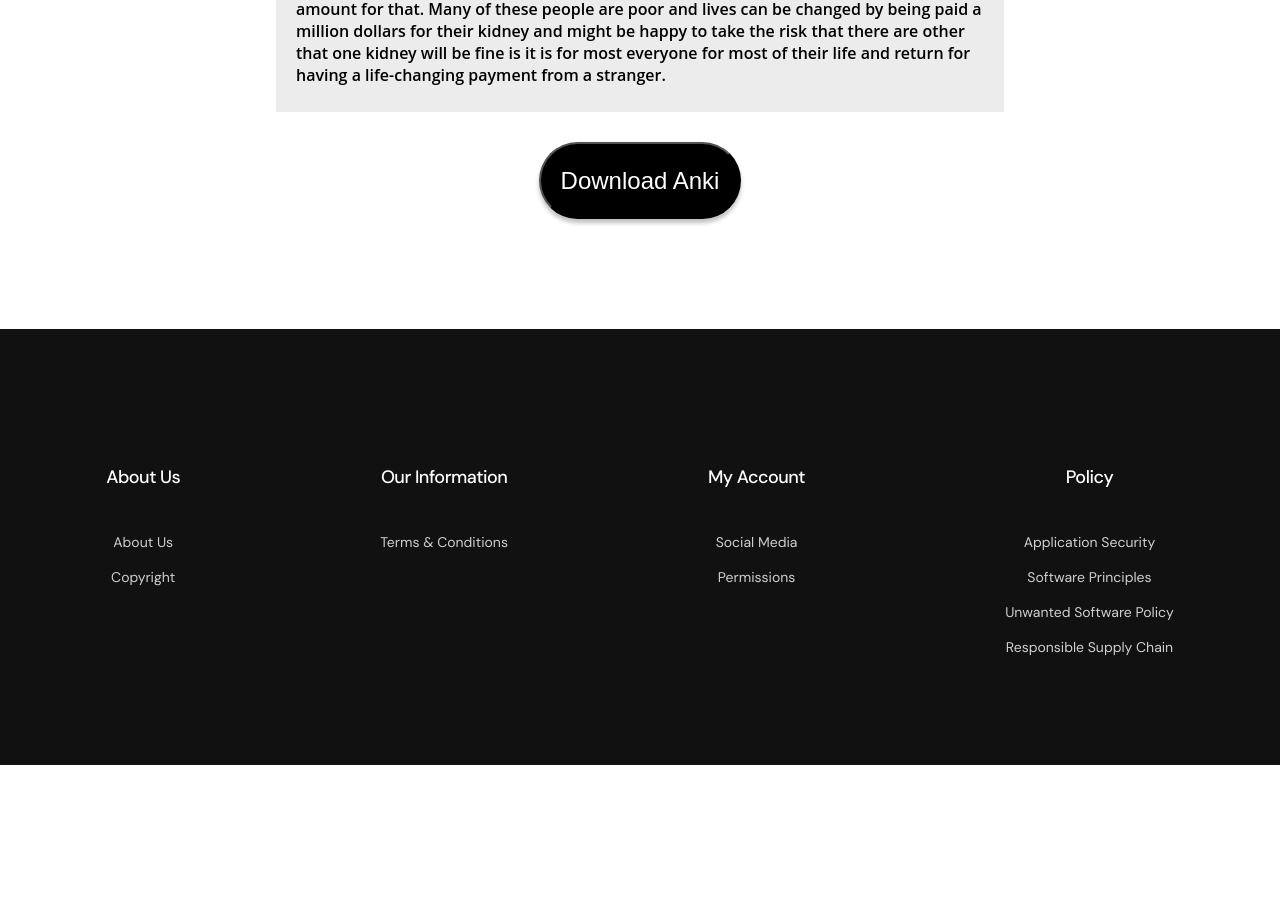
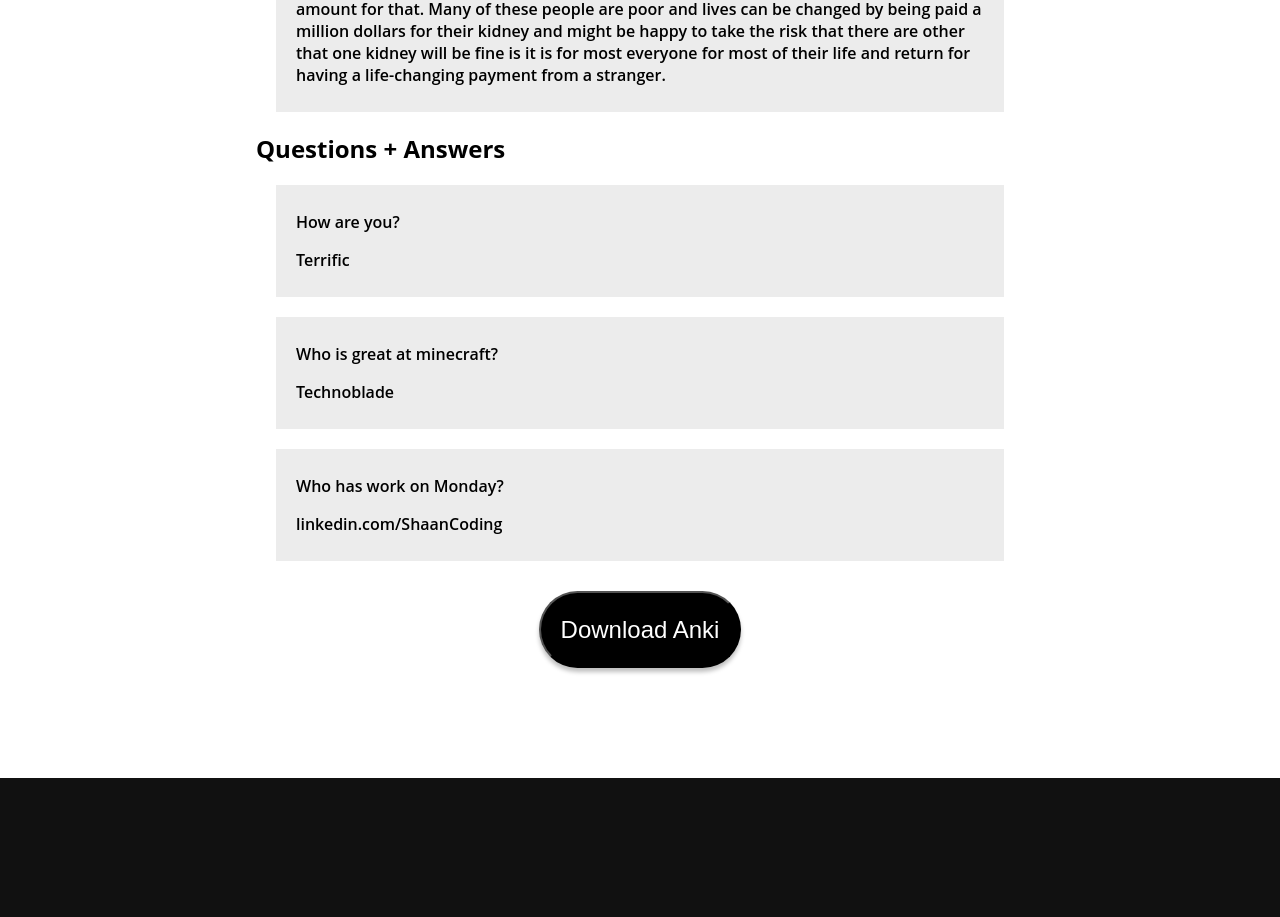
Before and after one commit to ShaanCoding/Summarized, a React (Create React App) app in the folder lecture-summarizer/: page /summarizedVideo/1 in a window 1280 px wide. Shown: the part 1760-2677 px from the top of the page. Before the commit the page ends 2525 px from the top, so only its background shows below. Built offline with nearby package versions, Linux system fonts and the light colour scheme; data requests are answered from the project's data file.

Commit message:
Question Answer API

```diff
--- a/lecture-summarizer/db.json
+++ b/lecture-summarizer/db.json
@@ -43,5 +43,22 @@
   },
   "currentVideo": {
     "currentVideo": "http://easyhtml5video.com/assets/video/new/Penguins_of_Madagascar.mp4"
-  }
+  },
+  "questions": [
+    {
+      "id": 1,
+      "question": "How are you?",
+      "answer": "Terrific"
+    },
+    {
+      "id": 2,
+      "question": "Who is great at minecraft?",
+      "answer": "Technoblade"
+    },
+    {
+      "id": 3,
+      "question": "Who has work on Monday?",
+      "answer": "linkedin.com/ShaanCoding"
+    }
+  ]
 }
--- a/lecture-summarizer/src/API/Interfaces.ts
+++ b/lecture-summarizer/src/API/Interfaces.ts
@@ -4,3 +4,9 @@
   videoSummary: string;
   duration: string;
 }
+
+export interface IQuestionAnswer {
+  id: number;
+  question: string;
+  answer: string;
+}
--- a/lecture-summarizer/src/API/Requests.ts
+++ b/lecture-summarizer/src/API/Requests.ts
@@ -32,6 +32,12 @@
   return res.data;
 };
 
+// Get Questions + Answers
+export const fetchQuestionsAndAnswer = async () => {
+  const res = await axios.get(`${SERVER_URL}/questions`);
+  return res.data;
+};
+
 // Upload Video
 // If it doesn't work blames James W
 export const uploadVideo = async (data?: File) => {
--- a/lecture-summarizer/src/Pages/SummarizedVideo.tsx
+++ b/lecture-summarizer/src/Pages/SummarizedVideo.tsx
@@ -1,9 +1,11 @@
 import { useEffect, useState } from "react";
 import { Link } from "react-router-dom";
+import { IQuestionAnswer } from "../API/Interfaces";
 import {
   fetchAnkiDeck,
   fetchCurrentVideo,
   fetchKeywords,
+  fetchQuestionsAndAnswer,
   fetchSummarizedNotes,
 } from "../API/Requests";
 import Buttons from "../Components/Buttons";
@@ -17,8 +19,11 @@
 const SummarizedVideo: React.FC<{ match: any }> = (props) => {
   const [keywords, setKeywords] = useState<string[]>([]);
   const [summarizedNotes, setSummarizedNotes] = useState<string[]>([]);
-  const [ankiFlashCard, setAnkiFlashCard] = useState<string>();
-  const [currentVideo, setCurrentVideo] = useState<string>();
+  const [ankiFlashCard, setAnkiFlashCard] = useState<string>("");
+  const [currentVideo, setCurrentVideo] = useState<string>("");
+  const [questionsAndAnswers, setQuestionsAndAnswers] = useState<
+    IQuestionAnswer[]
+  >([]);
 
   useEffect(() => {
     const getKeywords = async () => {
@@ -41,10 +46,16 @@
       setCurrentVideo(getCurrentVideoFromServer.currentVideo);
     };
 
+    const getQuestionsAndAnswers = async () => {
+      const getQuestionsAndAnswersFromServer = await fetchQuestionsAndAnswer();
+      setQuestionsAndAnswers(getQuestionsAndAnswersFromServer);
+    };
+
     getKeywords();
     getSummarizedNotes();
     getAnkiDeckNotes();
     getCurrentVideo();
+    getQuestionsAndAnswers();
   }, []);
 
   return (
@@ -69,6 +80,7 @@
             })}
           </div>
         </div>
+
         <div>
           <h2>Summarized Notes</h2>
           <div className="summarized-notes">
@@ -76,6 +88,20 @@
               return (
                 <div>
                   <p>{summarizedNote}</p>
+                </div>
+              );
+            })}
+          </div>
+        </div>
+
+        <div>
+          <h2>Questions + Answers</h2>
+          <div className="summarized-notes">
+            {questionsAndAnswers.map((question: IQuestionAnswer) => {
+              return (
+                <div>
+                  <p>{question.question}</p>
+                  <p>{question.answer}</p>
                 </div>
               );
             })}
```
